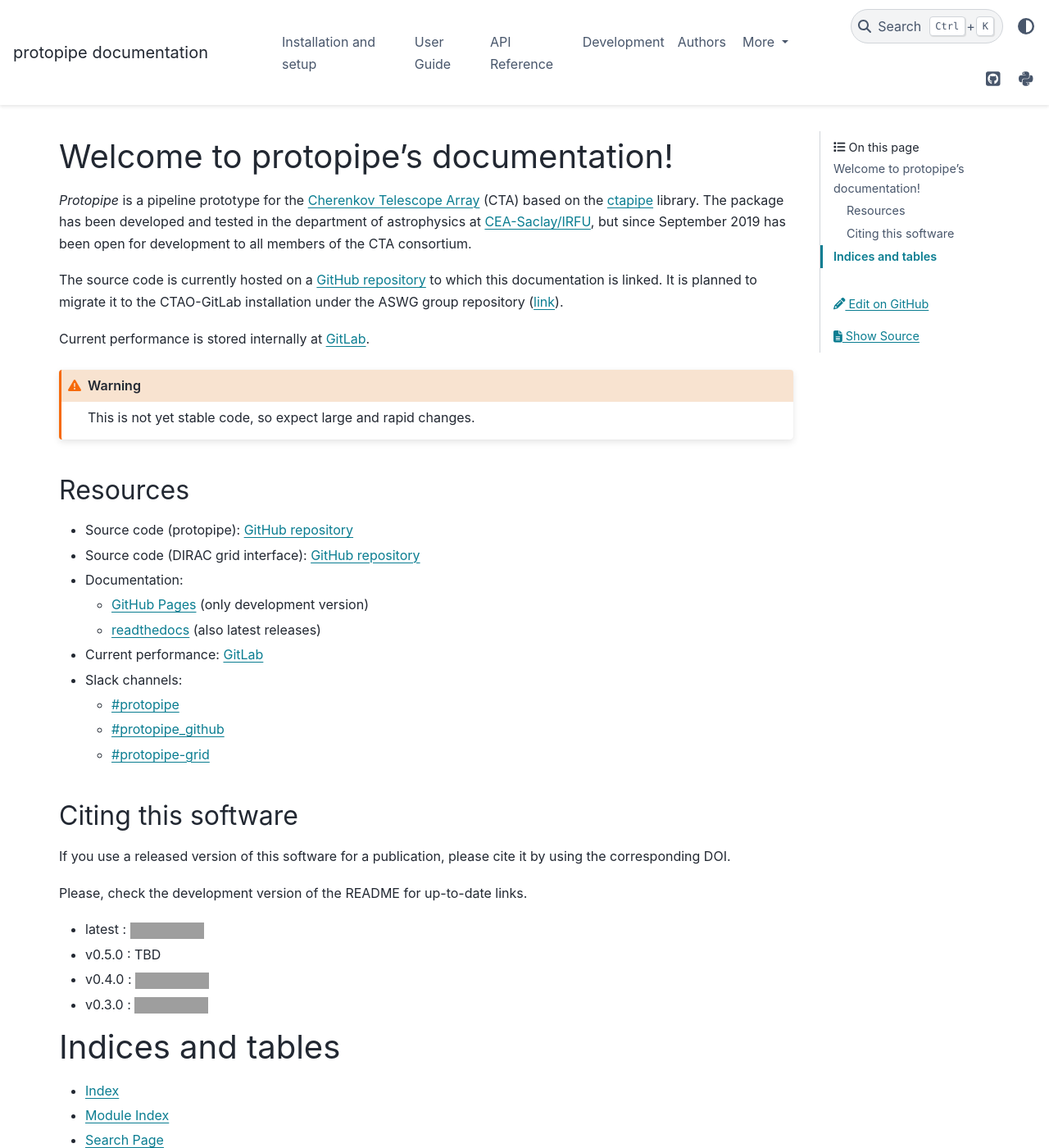
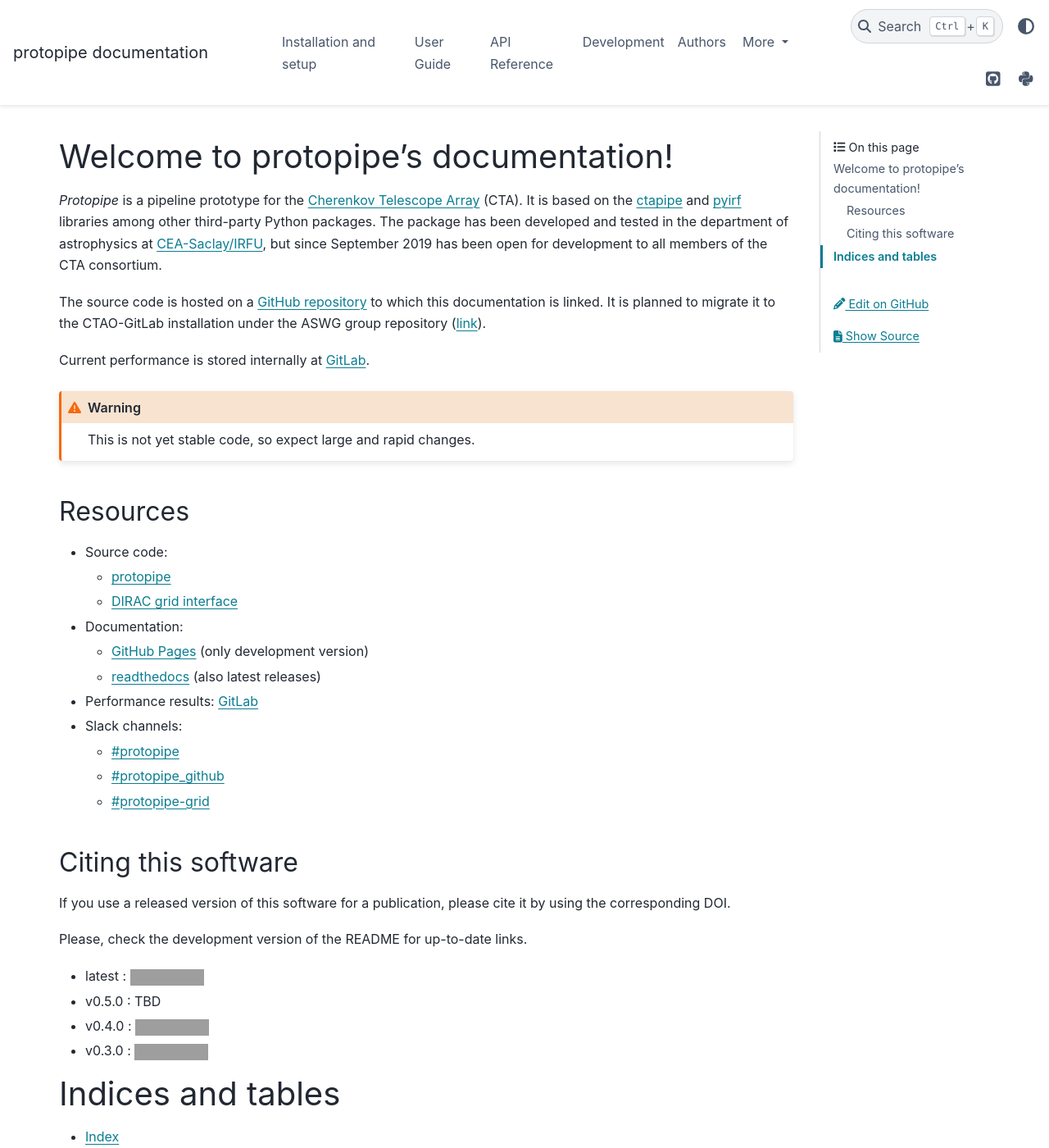
Before and after one commit to cta-observatory/protopipe, a Sphinx documentation site: the page built from docs/index.rst, in a window 1280 px wide and 1400 px high. Shown: the whole window at 82% size. Built offline with Sphinx 7.4.7 and the PyData theme 0.15.4, drawn with Linux system fonts in a browser that asks for light colours; the version number could not be read and is left out; grey boxes are pictures that could not be loaded.

Commit message:
Update landing information

```diff
--- a/docs/index.rst
+++ b/docs/index.rst
@@ -7,12 +7,14 @@ Welcome to protopipe's documentation!
 =====================================
 
 `Protopipe` is a pipeline prototype for the `Cherenkov Telescope Array <https://www.cta-observatory.org/>`__
-(CTA) based on the `ctapipe <https://cta-observatory.github.io/ctapipe>`__ library.
+(CTA).
+It is based on the `ctapipe <https://cta-observatory.github.io/ctapipe>`__ and `pyirf <https://github.com/cta-observatory/pyirf>`__
+libraries among other third-party Python packages.
 The package has been developed and tested in the department of astrophysics at
 `CEA-Saclay/IRFU <http://irfu.cea.fr/dap/en/index.php>`__,
 but since September 2019 has been open for development to all members of the CTA consortium.
 
-The source code is currently hosted on a `GitHub repository <https://github.com/cta-observatory/protopipe>`__
+The source code is hosted on a `GitHub repository <https://github.com/cta-observatory/protopipe>`__
 to which this documentation is linked.
 It is planned to migrate it to the CTAO-GitLab installation under the ASWG group
 repository (`link <https://gitlab.cta-observatory.org/cta-consortium/aswg>`__).
@@ -25,14 +27,17 @@ Current performance is stored internally at `GitLab <http://cccta-dataserver.in2
 Resources
 ---------
 
-- Source code (protopipe): `GitHub repository <https://github.com/cta-observatory/protopipe>`__
-- Source code (DIRAC grid interface): `GitHub repository <https://github.com/HealthyPear/protopipe-grid-interface>`__
+- Source code:
+
+  - `protopipe <https://github.com/cta-observatory/protopipe>`__
+  - `DIRAC grid interface <https://github.com/HealthyPear/protopipe-grid-interface>`__
+
 - Documentation:
 
   - `GitHub Pages <https://cta-observatory.github.io/protopipe>`__ (only development version)
   - `readthedocs <https://protopipe.readthedocs.io/en/latest/>`__ (also latest releases)
 
-- Current performance: `GitLab <http://cccta-dataserver.in2p3.fr/data/protopipe/results/html/>`__
+- Performance results: `GitLab <http://cccta-dataserver.in2p3.fr/data/protopipe/results/html/>`__
 
 - Slack channels:
 
```
Also changed, not shown: README.rst (+6 -3 lines).
